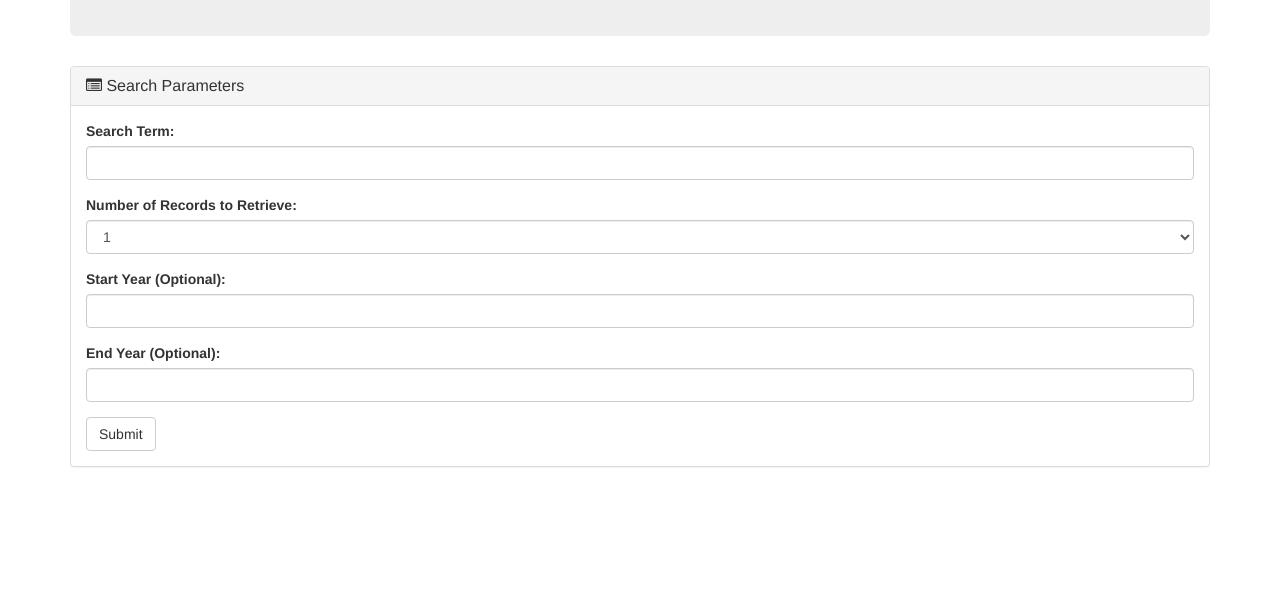
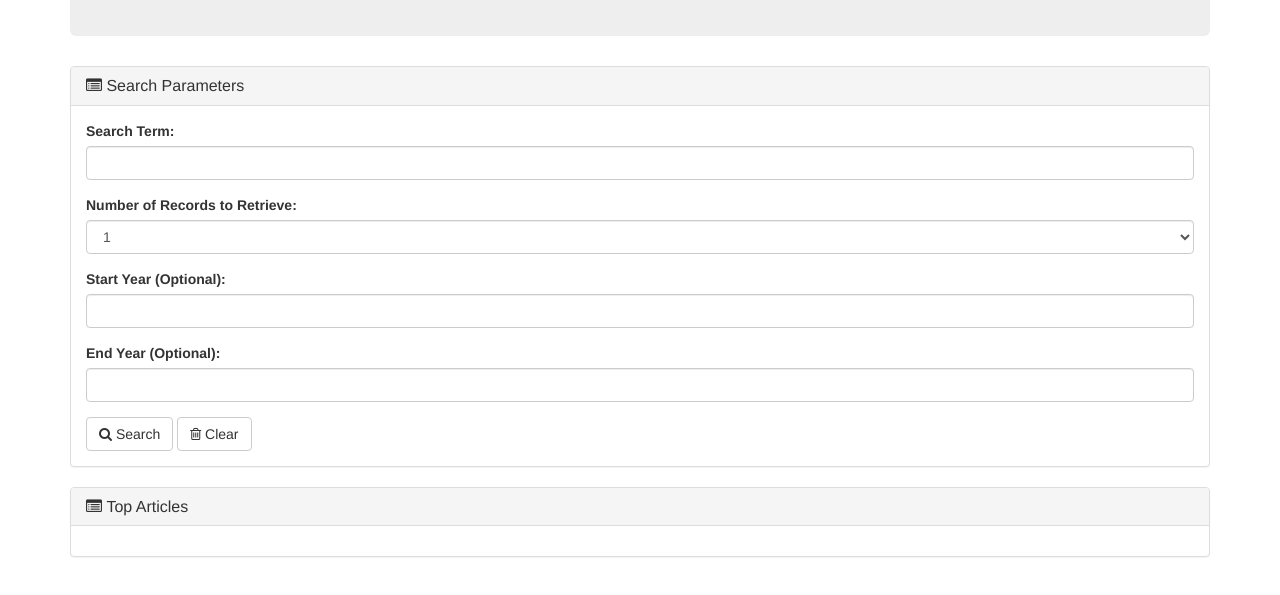
Before and after one commit to iamtheluckyest/NYT-Search, a plain HTML site: page index.html in a window 1280 px wide. Shown: the part 159-754 px from the top of the page. Drawn offline with nearby package versions, Linux system fonts and the light colour scheme.

Commit message:
updated panels

```diff
--- a/index.html
+++ b/index.html
@@ -15,6 +15,8 @@
 			<h1><i class="fa fa-newspaper-o" aria-hidden="true"></i>&nbsp;New York Times Search</h1>
 		</div>
 
+
+		<!-- SEARCH PANEL -->
 		<div class="panel panel-default">
 		  <div class="panel-heading">
 		    <h3 class="panel-title"><i class="fa fa-list-alt" aria-hidden="true"></i>&nbsp;Search Parameters</h3>
@@ -44,10 +46,23 @@
 		   	  </div>
 
 
-		   	  <button type="submit" class="btn btn-default" id="submitButton">Submit</button>
+		   	  <button type="submit" class="btn btn-default" id="submitButton"><i class="fa fa-search" aria-hidden="true"></i>&nbsp;Search</button>
+		   	  <button type="submit" class="btn btn-default" id="clearButton"><i class="fa fa-trash-o" aria-hidden="true"></i>&nbsp;Clear</button>
 		   	</form>
 		  </div>
 		</div>
+
+		<!-- RESULT PANEL -->
+		<div class="panel panel-default">
+		  <div class="panel-heading">
+		    <h3 class="panel-title"><i class="fa fa-list-alt" aria-hidden="true"></i>&nbsp;Top Articles</h3>
+		  </div>
+		  <div class="panel-body">
+
+		  </div>
+		</div>
+
+
 
 
 	</div> <!-- end .container -->
```
